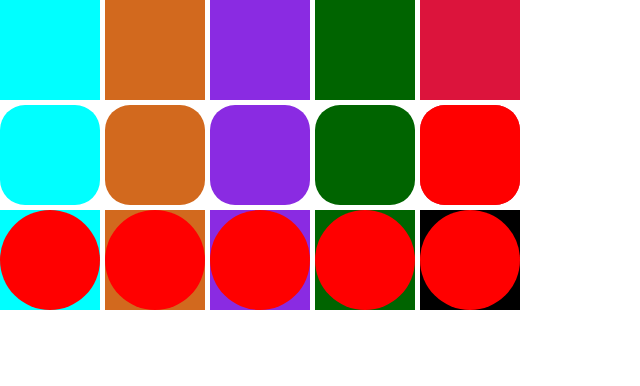
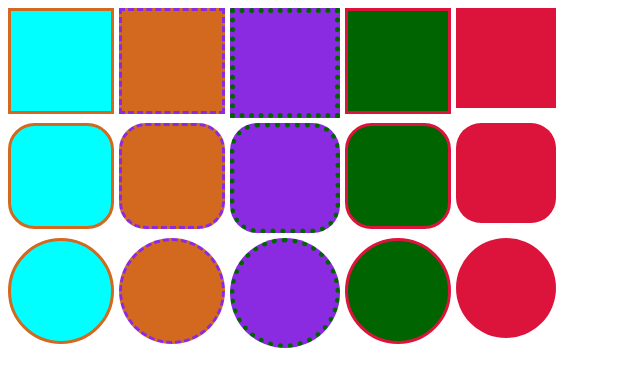
Before and after one commit to maurovidal23/EjerciciosHTMLyCSS, a plain HTML site: page CSS/ej03/index.html in a window 1280 px wide. Shown: the whole page, without its empty margins (0-640 px from the left). Drawn offline with Linux system fonts and the light colour scheme.

Commit message:
1.1 solución hasta el 6 CSS

```diff
--- a/CSS/ej03/index.html
+++ b/CSS/ej03/index.html
@@ -8,21 +8,21 @@
 </head>
 <body>
     <main id="main1">
-        <div class="fila1" id="uno1"></div>
-        <div class="fila1" id="uno2"></div>
-        <div class="fila1" id="uno3"></div>
-        <div class="fila1" id="uno4"></div>
-        <div class="fila1" id="uno5"></div>
-        <div class="fila2" id="dos1"></div>
-        <div class="fila2" id="dos2"></div>
-        <div class="fila2" id="dos3"></div>
-        <div class="fila2" id="dos4"></div>
-        <div class="fila2 col5" id="dos5"><div></div></div>
-        <div class="fila3" id="tres1"><div></div></div>
-        <div class="fila3" id="tres2"><div></div></div>
-        <div class="fila3" id="tres3"><div></div></div>
-        <div class="fila3" id="tres4"><div></div></div>
-        <div class="fila3 col5"  id="tres5"><div></div></div>
+        <div class="fila1 col1" id="uno1"></div>
+        <div class="fila1 col2" id="uno2"></div>
+        <div class="fila1 col3" id="uno3"></div>
+        <div class="fila1 col4" id="uno4"></div>
+        <div class="fila1 col5" id="uno5"></div>
+        <div class="fila2 col1" id="dos1"></div>
+        <div class="fila2 col2" id="dos2"></div>
+        <div class="fila2 col3" id="dos3"></div>
+        <div class="fila2 col4" id="dos4"></div>
+        <div class="fila2 col5" id="dos5"></div>
+        <div class="fila3 col1" id="tres1"></div>
+        <div class="fila3 col2" id="tres2"></div>
+        <div class="fila3 col3"id="tres3"></div>
+        <div class="fila3 col4" id="tres4"></div>
+        <div class="fila3 col5" id="tres5"></div>
     </main>
 </body>
 </html>
--- a/CSS/ej03/style.css
+++ b/CSS/ej03/style.css
@@ -1,5 +1,5 @@
 body{
-    margin: 0;
+    margin: 3;
 }
 main{
     display: grid;
@@ -14,24 +14,38 @@ main{
     width: 100px;
     height: 100px;
 
-
 }
 .fila2{
     width: 100px;
     height: 100px;
-
     border-radius: 25%;
 
 }
 .fila3{
     width: 100px;
     height: 100px;
+    border-radius: 50%;
+}
+.col1{
+    border: 3px solid;
+    border-color: chocolate;
+}
+.col2{
+    border:3px;
+    border-style: dashed;
+    border-color: blueviolet;
+}
+.col3{
+    border: 5px;
+    border-style: dotted;
+    border-color: darkgreen;
+}
+.col4{
+    border:3px;
+    border-style:solid;
+    border-color: crimson;
+}
 
-
-}
-.col5{
-background-color: black;
-}
 
 #uno1 {
 background-color: aqua;
@@ -76,16 +90,6 @@ background-color: aqua;
 #tres4{
     background-color: darkgreen;
 }
-.fila3>div{
-    background-color: red;
-    height: 100%;
-    width: 100%;
-    border-radius: 50%;
+#tres5{
+    background-color: crimson;
 }
-.fila2>div{
-
-    background-color: red;
-    height: 100%;
-    width: 100%;
-    border-radius: 25%;
-}
--- a/CSS/ej04/style.css
+++ b/CSS/ej04/style.css
@@ -0,0 +1,84 @@
+
+
+tr {
+    border: 1px solid green;
+}
+
+th,
+td {
+    border: 1px solid black;
+    padding: 5px;
+}
+.fila1{
+    width: 100px;
+    height: 100px;
+    margin:5px;
+    margin-bottom: 20px;
+}
+.fila2{
+    width: 100px;
+    height: 100px;
+    margin:5px;
+    border-radius: 25%;
+    margin-bottom: 20px;
+}
+.fila3{
+    width: 100px;
+    height: 100px;
+    margin:5px;
+    border-radius: 50%;
+    margin-bottom: 20px;
+}
+
+#col1 {
+    background-color: #696969;
+
+}
+
+
+#uno1 {
+background-color: aqua;
+}
+#uno2{
+    background-color: chocolate;
+}
+#uno3{
+    background-color: blueviolet;
+}
+#uno4{
+    background-color: darkgreen;
+}
+#uno5{
+background-color: crimson;
+}
+
+#dos1 {
+background-color: aqua;
+}
+#dos2{
+   background-color: chocolate;
+}
+#dos3{
+    background-color: blueviolet;
+}
+#dos4{
+    background-color: darkgreen;
+}
+#dos5{
+    background-color: crimson;
+}
+#tres1 {
+    background-color: aqua;
+}
+#tres2{
+    background-color: chocolate;
+}
+#tres3{
+    background-color: blueviolet;
+}
+#tres4{
+    background-color: darkgreen;
+}
+#tres5{
+    background-color: crimson;
+}
--- /dev/null
+++ b/CSS/ej04_01/style.css
@@ -0,0 +1,75 @@
+body{
+    margin: 0;
+}
+main{
+    display: grid;
+   grid-template-areas: "uno1 uno2 uno3 uno4 uno5"
+   "dos1 dos2 dos3 dos4 dos5"
+   "tres1 tres2 tres3 tres4 tres5";
+   width: fit-content;
+   gap: 5px;
+}
+
+.fila1{
+    width: 100px;
+    height: 100px;
+
+
+}
+.fila2{
+    width: 100px;
+    height: 100px;
+
+}
+.fila3{
+    width: 100px;
+    height: 100px;
+
+
+}
+
+
+
+.fila3>div{
+    height: 100%;
+    width: 100%;
+    border-radius: 50%;
+}
+.fila2>div{
+    height: 100%;
+    width: 100%;
+    border-radius: 25%;
+}
+.fila1>div{
+    height: 100%;
+    width: 100%;
+}
+
+.col1{
+    background-color: chocolate;
+}
+.col1>div{
+    background-color: aqua;
+}
+
+.col2{
+    background-color: blueviolet;
+}
+.col2>div{
+    background-color: chocolate;
+}
+.col3{
+    background-color: darkgreen;
+}
+.col3>div{
+    background-color: blueviolet;
+}
+.col4{
+    background-color: crimson;
+}
+.col4>div{
+    background-color: darkgreen;
+}
+.col5>div{
+background-color: crimson;
+}
--- a/CSS/ej05/style.css
+++ b/CSS/ej05/style.css
@@ -0,0 +1,55 @@
+body{
+    margin: 0;
+}
+
+#main1{
+    display: flex;
+    flex-direction: row;
+
+
+
+}
+#main2{
+    display: flex;
+    justify-content: end;
+
+}
+#main3{
+    display: flex;
+    justify-content:space-around;
+}
+#main4{
+    display: flex;
+    flex-direction: row-reverse;
+    justify-content: start;
+}
+
+#main1>div{
+    background-color: chartreuse;
+    align-content: center;
+    width: 100px;
+    height: 100px;
+    margin:5px;
+    margin-bottom: 20px;
+}
+#main2>div{
+    background-color: rgb(120, 120, 249);
+    width: 100px;
+    height: 100px;
+    margin:5px;
+    margin-bottom: 20px;
+}
+#main3>div{
+    background-color: coral;
+    width: 100px;
+    height: 100px;
+    margin:5px;
+    margin-bottom: 20px;
+}
+#main4>div{
+    background-color: brown;
+    width: 100px;
+    height: 100px;
+    margin:5px;
+    margin-bottom: 20px;
+}
```
Also changed, not shown: CSS/ej04/index.html (+52 -1 lines), CSS/ej04_01/index.html (added, +30 -0 lines), CSS/ej05/index.html (+39 -0 lines).
